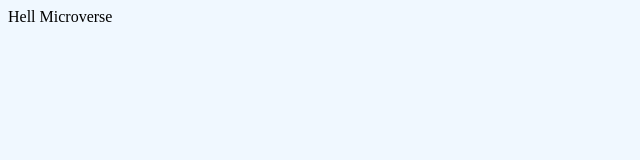
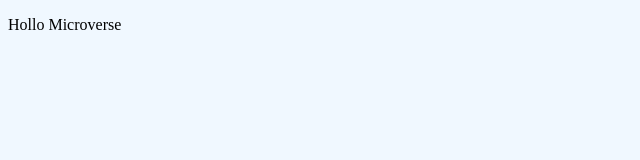
Before and after one commit to Lucas-Masaba/CR_hello_microverse, a website: page index.html in a window 1280 px wide. Shown: the whole page, without its empty margins (0-640 px from the left). Drawn offline with Linux system fonts and the light colour scheme.

Commit message:
fix according to code review

```diff
--- a/index.html
+++ b/index.html
@@ -8,6 +8,6 @@
     <title>CR Hollo Microverse</title>
 </head>
 <body>
-    Hell Microverse
+    <p>Hollo Microverse</p>
 </body>
 </html>
```
Also changed, not shown: README.md.
